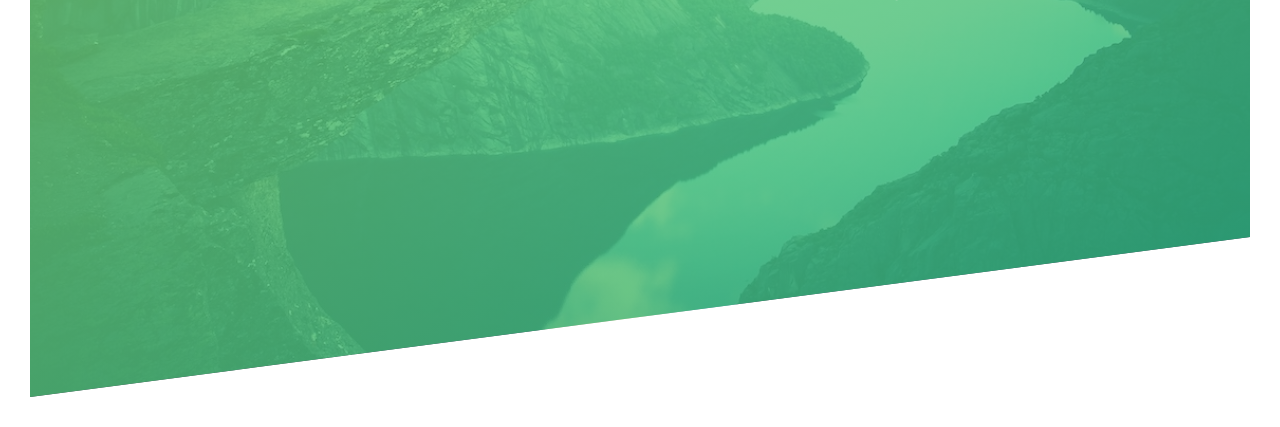
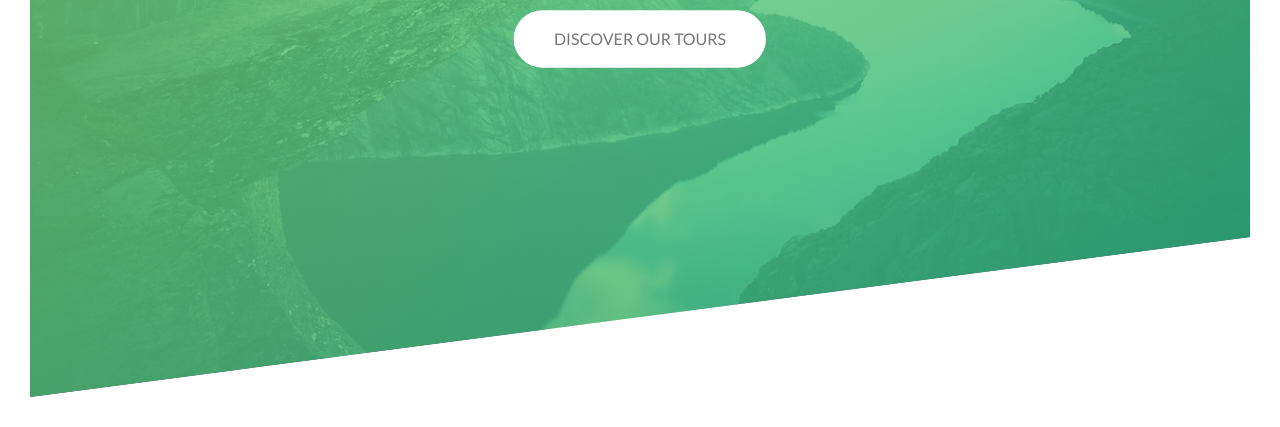
Before and after one commit to Maxondria/nature-modern-advanced-css-sass-app, a website: page index.html in a window 1280 px wide. Shown: the part 393-820 px from the top of the page. Drawn offline with Linux system fonts and the light colour scheme.

Commit message:
create -discover our tours button - style it and animate it

```diff
--- a/css/style.css
+++ b/css/style.css
@@ -49,6 +49,8 @@ body {
   color: #ffffff;
   text-transform: uppercase;
   backface-visibility: hidden;
+
+  margin-bottom: 60px;
 }
 
 .text-box {
@@ -56,6 +58,7 @@ body {
   top: 40%;
   left: 50%;
   transform: translate(-50%, -50%);
+  text-align: center;
 }
 
 .heading-primary-title {
@@ -115,3 +118,69 @@ body {
     transform: translate(0);
   }
 }
+
+@keyframes moveInBottom {
+  0% {
+    opacity: 0;
+    transform: translateY(30px);
+  }
+
+  100% {
+    opacity: 1;
+    transform: translate(0);
+  }
+}
+
+.btn:link,
+.btn:visited {
+  text-transform: uppercase;
+  text-decoration: none;
+  padding: 15px 40px;
+  display: inline-block;
+  border-radius: 100px;
+  position: relative;
+}
+
+.btn:hover {
+  transform: translateY(-3px);
+  box-shadow: 0 10px 20px rgba(0, 0, 0, 0.2);
+}
+
+.btn:active {
+  transform: translateY(-1px);
+  box-shadow: 0 5px 10px rgba(0, 0, 0, 0.2);
+}
+
+.btn-white {
+  background-color: white;
+  color: #777777;
+}
+
+.btn::after {
+  content: "";
+  display: inline-block;
+  height: 100%;
+  width: 100%;
+  border-radius: 100px;
+  position: absolute;
+  top: 0;
+  left: 0;
+  z-index: -1;
+  transition: all 0.4s;
+}
+
+.btn:hover::after {
+  transform: scaleX(1.4) scaleY(1.6);
+  opacity: 0;
+}
+
+.btn-white::after {
+  background-color: white;
+}
+
+.btn-animated {
+  /*name, duration, fn(), delay*/
+  animation: moveInBottom 0.5s ease-out 0.75s;
+  /*apply initial animation styles before animation starts*/
+  animation-fill-mode: backwards;
+}
--- a/index.html
+++ b/index.html
@@ -25,6 +25,8 @@
           <span class="heading-primary-title">OUTDOORS</span>
           <span class="heading-primary-subtitle">is where life happens</span>
         </h1>
+
+        <a href="#" class="btn btn-white btn-animated">Discover our tours</a>
       </div>
     </header>
   </body>
```
